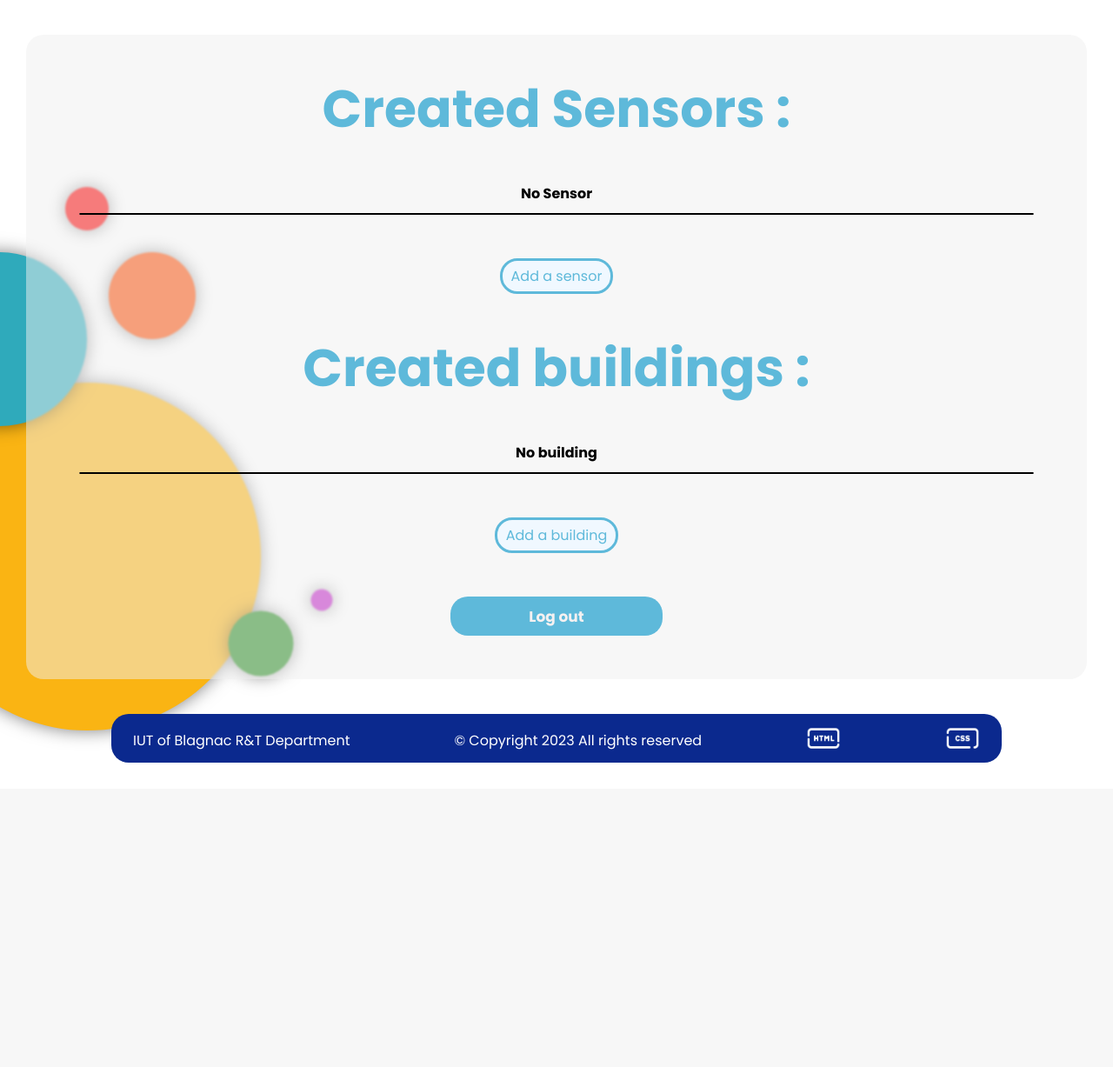
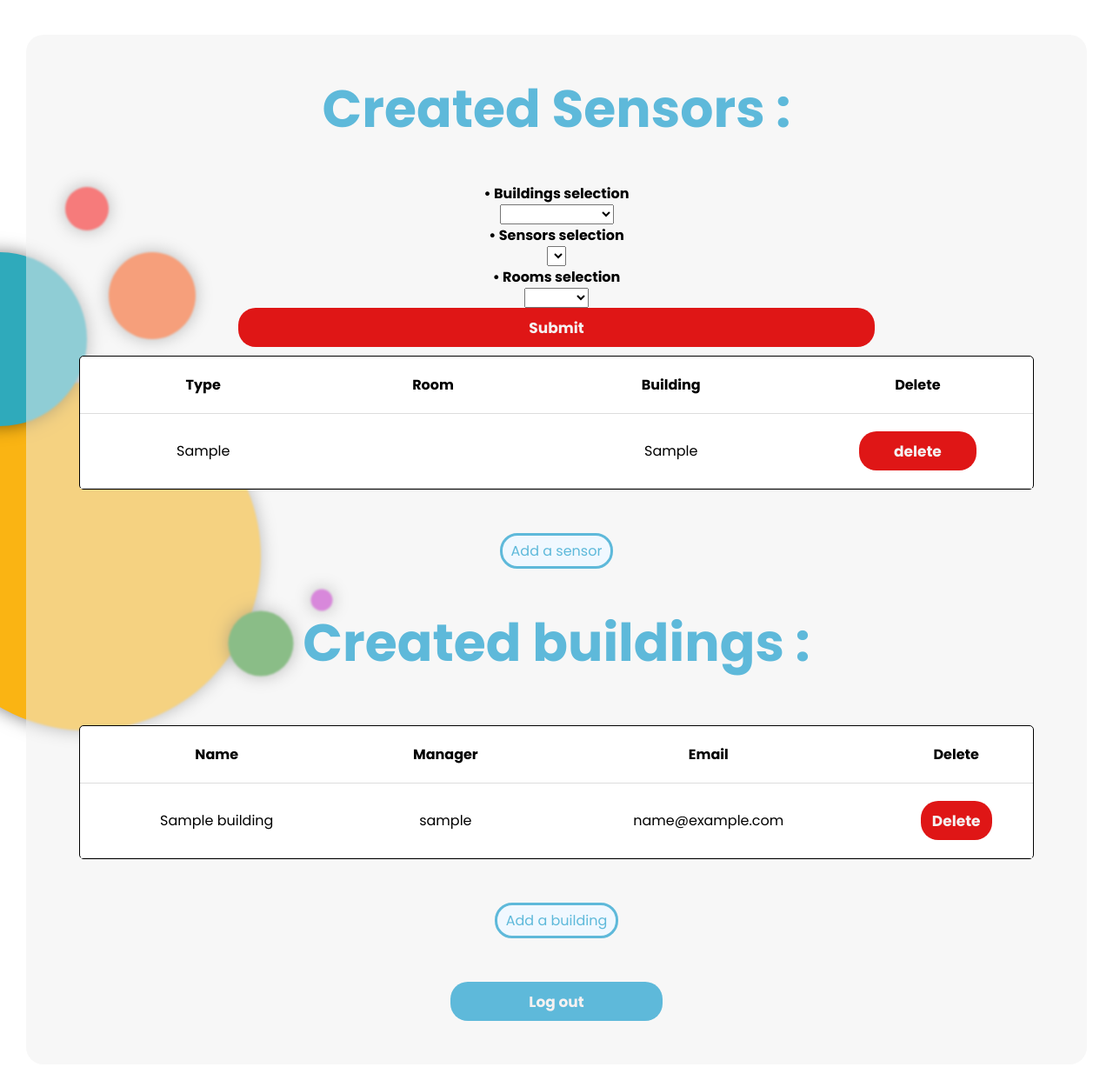
Before and after one commit to Hugo0707/SAe23, a PHP site: page /admin.php in a window 1280 px wide. Shown: the part 60-1287 px from the top of the page at 87% size. Before the commit the page ends 937 px from the top, so only its background shows below. Run offline with PHP 8.4, Linux system fonts and the light colour scheme; the visitor is signed in with stand-in values (Sample User, id 1); tables that the repository leaves empty or names only in its code hold one stand-in row (values such as "Sample post"); data that the repository does not hold is empty.

Commit message:
Gestion des erreurs + Fix connexion bd
-Ajout de la fermeture de connexion à la base de données après chaque fin de requête sur celle-ci

-Gestion des erreurs pour la suppression de bâtiments et de capteurs, cela affiche maintenant une erreur qui indique que le bâtiment ou capteur n'a pas été supprimé et redirige vers la page admin, en effet le script exécutait tout de même la requête sql de suppression lorsque l'on soumettait le formulaire avec de confirmation de suppression (radio button) sans faire de choix, ce qui en faisant un choix oui plus tard pose problème puisque l'id du capteur ou bâtiment a supprimer à été perdu par cause du formulaire vide soumis plutôt.

-Ajout de la fonctionnalité de filtres pour l'affichage des capteurs de la page admin, sachant que l'admin pourrait avoir énormément de capteurs à gérer

```diff
--- a/public_html/add_building.php
+++ b/public_html/add_building.php
@@ -55,6 +55,7 @@
             $result = mysqli_query($id_bd, "SELECT ID_building, Name_building FROM `building`");
 
         } catch (Exception $e) {
+            mysqli_close($id_bd);
            die("ERROR DATA RECOVERY FAILED : <br>" . $e);
         }
 
@@ -144,6 +145,7 @@
             try {
                 mysqli_query($id_bd, $query);
             } catch (Exception $e) {
+                mysqli_close($id_bd);
                 die("SQL REQUEST ERROR THE BUILDING HAS NOT BEEN ADDED ! : <br>" . $e);
             }
 
@@ -164,6 +166,8 @@
             </script>';
         }
 
+        mysqli_close($id_bd);
+
 
     ?>
     </section>
--- a/public_html/admin.php
+++ b/public_html/admin.php
@@ -89,36 +89,99 @@
             //Sensor recovery
             try {
                 $result = mysqli_query($id_bd, "SELECT * FROM `view_sensor_admin`");
-
+                $result_buildings = mysqli_query($id_bd, "SELECT Name_Building AS Building FROM `building`");
+                $result_sensors = mysqli_query($id_bd, "SELECT DISTINCT Type FROM `view_sensor_admin`");
+                $result_rooms = mysqli_query($id_bd, "SELECT DISTINCT Room FROM `view_sensor_admin`");
             } catch (Exception $e) {
+                mysqli_close($id_bd);
                 die("ERROR DATA RECOVERY FAILED : <br>" . $e);
             }
 
             //Placing the result in a table
             $sensors = fetchResults($result);
+            $buildings = fetchResults($result_buildings);
+            $distinct_sensors = fetchResults($result_sensors);
+            $rooms = fetchResults($result_rooms);
+
 
             if (!empty($sensors))
             {
 
-                echo'
+                echo "
+                <!-- Table to display sensors retrieved from the database in an HTML table -->
+                <form action='' method='GET'>
+                    <!-- Form for collecting user-selected filters -->
+                    <h4>&bull; Buildings selection</h4>
+                    <select name='Building'>
+                        <option value='' selected></option>";
+                //Displays only buildings in the sensors
+                for ($i=0; $i <count($buildings) ; $i++) {
+                    echo "<option value='" . $buildings[$i]['Building'] . "'>" . $buildings[$i]['Building'] . "</option>";
+                }
+                echo "</select>
+                <h4>&bull; Sensors selection</h4>
+                <select name='Type'>
+                    <option value='' selected></option>";
+                for ($i=0; $i <count($distinct_sensors) ; $i++) {
+                    echo "<option value='" . $distinct_sensors[$i]['Type'] . "'>" . $distinct_sensors[$i]['Type'] . "</option>";
+                }
+                echo "</select>
+                <h4>&bull; Rooms selection</h4>
+                <select name='Room'>
+                    <option value='' selected></option>";
+                for ($i=0; $i <count($rooms) ; $i++) {
+                    echo "<option value='" . $rooms[$i]['Room'] . "'>" . $rooms[$i]['Room'] . "</option>";
+                 }
+                echo "</select>
+                <input type='submit' value='Submit'>
+                </form>
                 <tr>
                     <th> Type</th>
                     <th> Room </th>
                     <th> Building </th>
                     <th> Delete </th>
-                </tr>';
+                </tr>";
 
-                echo "<form method='post' action='./delete_sensor.php'>";
-                for ($i = 0; $i < count($sensors); $i++)
-                {
-                    echo "<tr>";
-                    for ($j = 1; $j < 4; $j++) {
-                        echo  "<td>". $sensors[$i][$j] . "</td>";
+                //Script that deletes the form's empty default choices
+                foreach ($_GET as $key => $value) {
+                    if (isset($value) && $value ==="") {
+                        unset($_GET[$key]);
                     }
-                    echo "<td> <input type='submit' value='delete' name='" . $sensors[$i][0] . "'> </td> </tr>";
                 }
-                echo "</form>";
+                //Script to display the values retrieved in their respective columns from the sensors table
+                for ($i = 0; $i < count($sensors); $i++) {
+                    //Checks if there are no filters with empty()
+                    if (empty($_GET)) {
 
+                        echo "<form method='post' action='./delete_sensor.php'>";
+                        echo "<tr>";
+                        for ($j = 1; $j < 4; $j++) {
+                            echo  "<td>". $sensors[$i][$j] . "</td>";
+                        }
+                        echo "<td> <input type='submit' value='delete' name='" . $sensors[$i][0] . "'> </td> </tr>";
+                        echo "</form>";
+                    }
+                    else {
+                        //Script to check whether filters and sensors match
+                        $match = true;
+                        foreach ($_GET as $key => $value) {
+                            if ($value != $sensors[$i][$key]) {
+                                $match = false;
+                                break;
+                            }
+                        }
+                        //If all the filters entered match the measurement, the measurement is displayed
+                        if ($match) {
+                            echo "<form method='post' action='./delete_sensor.php'>";
+                            echo "<tr>";
+                            for ($j = 1; $j < 4; $j++) {
+                                echo  "<td>". $sensors[$i][$j] . "</td>";
+                            }
+                            echo "<td> <input type='submit' value='delete' name='" . $sensors[$i][0] . "'> </td> </tr>";
+                            echo "</form>";
+                        }
+                    }
+                }
             }
             else
                 {
@@ -145,6 +208,7 @@
                     $result = mysqli_query($id_bd, $query);
 
                 } catch (Exception $e) {
+                    mysqli_close($id_bd);
                    die("ERROR DATA RECOVERY FAILED : . $e");
                 }
 
@@ -178,6 +242,8 @@
                     echo"<h4> No building </h4>";
                 }
 
+                mysqli_close($id_bd);
+
             ?>
 
     </table>
--- a/public_html/config/config.php
+++ b/public_html/config/config.php
@@ -1,10 +1,10 @@
 <?php
 
     //DB identifiers
-    $dbHost = "";
-    $dbUser = "";
-    $dbPass = '';       //Enter user password, if no password for user leave blank
-    $dbName = "";      //Name of the database to be used
+    $dbHost = "localhost";
+    $dbUser = "c1998364c";
+    $dbPass = 'SndRshfoK6g&t4FqXAfK6rgKr@N#KE6iRQ?YsE$n';       //Enter user password, if no password for user leave blank
+    $dbName = "sae23";      //Name of the database to be used
 
     //Rooms in the iut buildings
     $building_rooms = [
--- a/public_html/manager.php
+++ b/public_html/manager.php
@@ -93,7 +93,8 @@
                 $result_rooms = mysqli_query($id_bd, "SELECT DISTINCT Room FROM `view_sensor_page` WHERE Building = '" . $_SESSION['building'] . "';");
             }
             catch(Exception) {
-               die("ERROR DATA RECOVERY FAILED PLEASE CONTACT THE ADMINISTRATOR : ");
+                mysqli_close($id_bd);
+                die("ERROR DATA RECOVERY FAILED PLEASE CONTACT THE ADMINISTRATOR : ");
             }
 
             //Placing values in the measures table
@@ -305,6 +306,7 @@
                 else {
                     echo "<center> <h2> No value recorded for the moment ! <h2> </center>";
                 }
+                mysqli_close($id_bd);
             ?>
 
         </table>
```
Also changed, not shown: public_html/add_sensor.php (+4 -7 lines), public_html/delete_building.php (+22 -10 lines), public_html/delete_sensor.php (+21 -10 lines), public_html/login.php (+6 -3 lines), public_html/ourwork.php (+4 -3 lines), public_html/sensors.php (+7 -4 lines).
